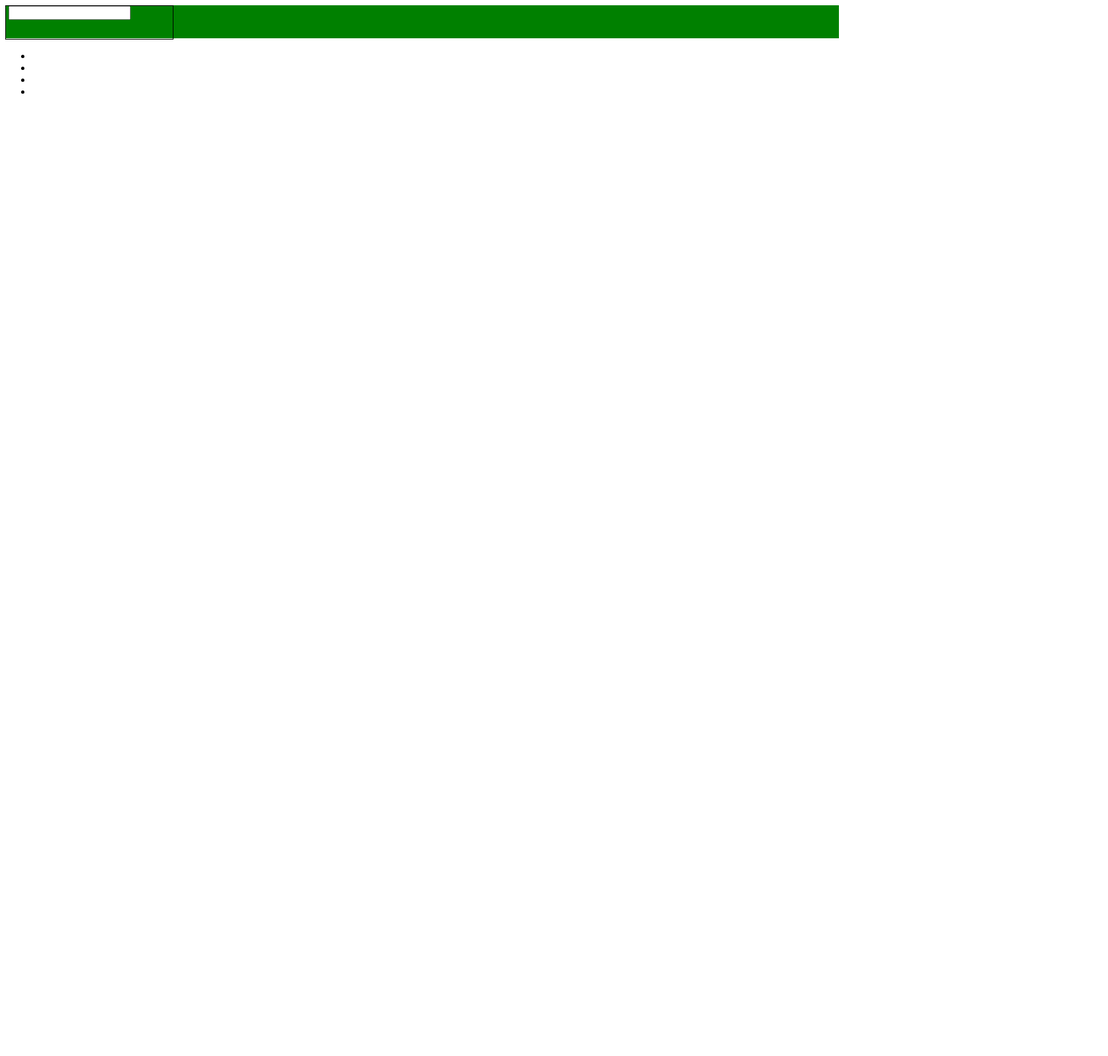
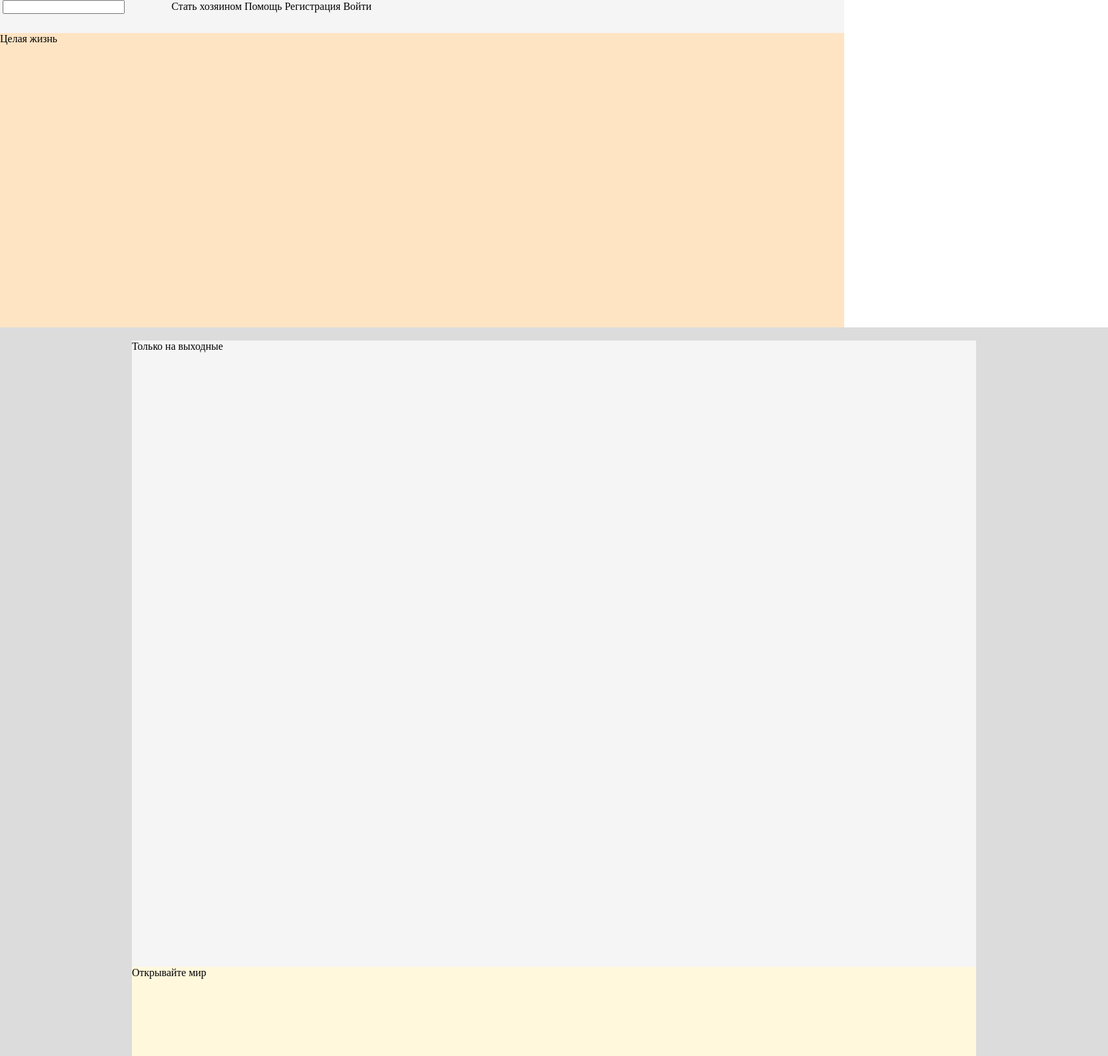
Before and after one commit to abalanuk/Academy-practice-for-students, a website: page airbnb.html in a window 1280 px wide. Shown: the top 1600 px of the page at 66% size, 1680 px wide, since content can reach past the window. Before the commit the page ends 800 px from the top, so only its background shows below. Drawn offline with Linux system fonts and the light colour scheme.

Commit message:
Basic structure + css, added resets

```diff
--- a/airbnb.html
+++ b/airbnb.html
@@ -1,6 +1,8 @@
 <!DOCTYPE html>
 <html>
 <head>
+    <meta charset="UTF-8"/>
+    <title>AirBnB</title>
     <link rel="stylesheet" href="main.css">
 </head>
 <body>
@@ -9,22 +11,32 @@
         <img src="">
         <input type="text">
     </div>
-    <div>
-        <ul>
-            <li></li>
-            <li></li>
-            <li></li>
-            <li></li>
-        </ul>
-    </div>
+    <nav>
+        <li>Стать хозяином</li>
+        <li>Помощь</li>
+        <li>Регистрация</li>
+        <li>Войти</li>
+    </nav>
 </header>
 <main>
-    <section></section>
-    <section></section>
-    <section></section>
-    <section></section>
-    <section></section>
+    <section id="hero"><h1>Целая жизнь</h1></section>
+    <section id="discovery">
+        <article id="weekend"><h2>Только на выходные</h2></article>
+        <article id="discover"><h2>Открывайте мир</h2></article>
+        <article id="new_trips"><h2>Новые путеводители</h2></article>
+    </section>
+    <section id="slider"><h1>ВЕСЬ МИР - ВАШ ДОМ</h1></section>
+    <section id="community">
+        <h1>Наше сообщество</h1>
+        <article id="create"></article>
+        <article id="trips"></article>
+        <article id="business"></article>
+        <article id="guests"></article>
+    </section>
 </main>
-<footer></footer>
+<footer>
+    <section id="extended_menu"></section>
+    <section id="social"></section>
+</footer>
 </body>
 </html>
--- a/main.css
+++ b/main.css
@@ -1,10 +1,26 @@
+html, body, div, span, applet, object, iframe,h1, h2, h3, h4, h5, h6, p, blockquote, pre,
+a, abbr, acronym, address, big, cite, code, del, dfn, em, img, ins, kbd, q, s, samp,
+small, strike, strong, sub, sup, tt, var, b, u, i, center,dl, dt, dd, ol, ul, li,fieldset,  form, label, legend, table, caption, tbody, tfoot, thead, tr, th, td,
+article, aside, canvas, details, embed, figure, figcaption, footer, header,
+menu, nav, output, ruby, section, summary,time, mark, audio, video {
+    margin: 0;
+    padding: 0;
+    border: 0;
+    font-size: 100%;
+    font: inherit;
+    vertical-align: baseline;
+}
+
+body {
+    overflow: scroll;
+}
+
 header div:first-child {
     width: 20%;
-    border: 1px solid black;
 }
 header {
     height: 50px;
-    background: green;
+    background-color: #F5F5F5;
 }
 header div{
     height: 100%;
@@ -12,7 +28,60 @@ header div{
 header div:last-child {
     width: 80%;
 }
+header div, header nav {
+    display: inline-block;
+}
 
-body {
-    overflow: scroll;
+nav {
+    list-style-type: none;
 }
+
+nav li {
+    display: inline;
+}
+
+section,header,footer {
+    width: 100%;
+    box-sizing: padding-box;
+}
+
+#hero {
+    height: 446px;
+    background-color: bisque;
+}
+
+#discovery {
+    height: 4241px;
+    background-color: gainsboro;
+    padding: 20px 200px;
+}
+
+#weekend { height: 949px; background-color: #F5F5F5; }
+#discover { height: 2355px; background-color: cornsilk; }
+#new_trips { height: 901px; background-color: darkseagreen; }
+
+#slider {
+    height: 600px;
+    background-color: aliceblue;
+    padding: 30px 100px;
+}
+
+#community {
+    height: 575px;
+    background-color: aquamarine;
+    padding: 20px;
+}
+
+#community article {
+    width: 20%;
+    display: inline-block;
+    margin: 10px;
+    background-color: #cfcf3f;
+    height: 492px;
+}
+
+footer {
+    height: 451px;
+    background-color: cadetblue;
+    padding: 20px 200px;
+}
```
